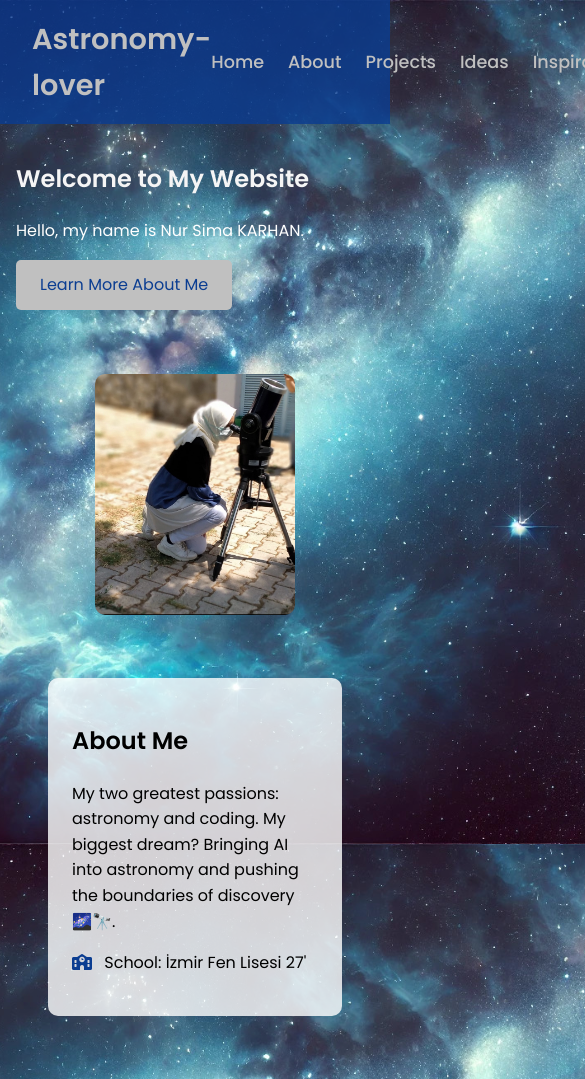
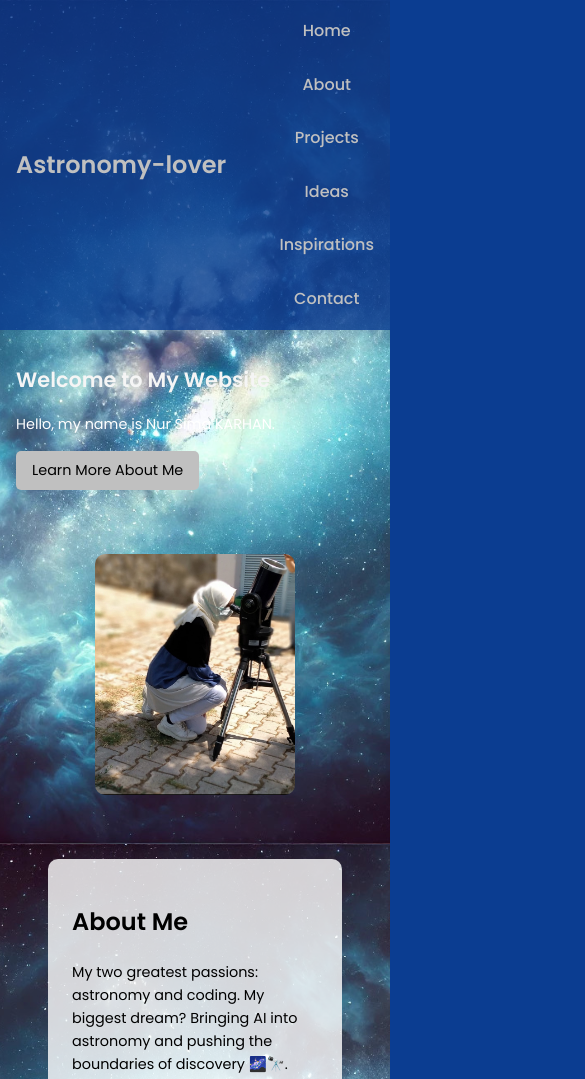
Before and after one commit to 16NK/16NK.github.io, a plain HTML site: page index.html in a window 390 px wide. Shown: the top 1079 px of the page, 585 px wide, since content can reach past the window. Drawn offline with Linux system fonts and the light colour scheme.

Commit message:
main.css

```diff
--- a/CSS/main.css
+++ b/CSS/main.css
@@ -11,7 +11,7 @@ body {
     font-family: 'Poppins', sans-serif;
 }
 
-/* Header */
+
 header {
     display: flex;
     align-items: center;
@@ -24,7 +24,7 @@ header {
     z-index: 1000;
 }
 
-
+/* Logo (Astronomy-lover) */
 header .logo h1 {
     margin: 0;
     font-size: 1.8rem;
@@ -57,12 +57,12 @@ header nav ul li a:hover {
     color: #A9A9A9;
 }
 
-/* Butonlar */
+/* Buttons */
 .btn {
     display: inline-block;
     padding: 0.75rem 1.5rem;
     background: #C0C0C0;
-    color: #0B3D91;
+    color: #000000;
     text-decoration: none;
     border-radius: 5px;
     transition: background 0.3s ease, transform 0.3s ease;
@@ -73,7 +73,7 @@ header nav ul li a:hover {
     transform: translateY(-3px);
 }
 
-/* Kartlar */
+
 .card {
     background: rgba(255, 255, 255, 0.8);
     border-radius: 10px;
@@ -135,7 +135,7 @@ h1, h2, h3, h4, h5, h6 {
     color: #A9A9A9;
 }
 
-/* Profile Image için stil */
+
 .profile-image {
     width: 200px;
     height: auto;
@@ -178,7 +178,7 @@ h1, h2, h3, h4, h5, h6 {
 
 .about .content ul li i {
     margin-right: 0.5rem;
-    color: #0B3D91;
+    color: #000000;
 }
 
 
@@ -194,12 +194,27 @@ h1, h2, h3, h4, h5, h6 {
 
 
 @media (max-width: 768px) {
+
+    .card {
+        flex: 1 1 100%;
+        max-width: 100%;
+        flex-direction: column;
+        text-align: center;
+    }
+
+
+    .card img {
+        width: 100%;
+        max-width: 200px;
+        margin-bottom: 1rem;
+    }
+
+
     .about .row {
         flex-direction: column;
     }
 
-    .about .image,
-    .about .content {
+    .about .image, .about .content {
         flex: 1;
     }
 
@@ -209,17 +224,42 @@ h1, h2, h3, h4, h5, h6 {
         margin-bottom: 1rem;
     }
 
-    .card {
-        flex: 1 1 100%;
-        max-width: 100%;
+
+    header nav ul {
         flex-direction: column;
-        text-align: center;
+        gap: 0.5rem;
     }
 
-    .card img {
-        width: 100%;
-        max-width: 200px;
-        margin-bottom: 1rem;
+    header nav ul li a {
+        font-size: 1rem;
+    }
+
+
+    header {
+        padding: 0.5rem 1rem;
+    }
+
+    header .logo h1 {
+        font-size: 1.5rem;
+    }
+
+
+    .btn {
+        padding: 0.5rem 1rem;
+        font-size: 0.9rem;
+    }
+
+
+    h1 {
+        font-size: 1.5rem;
+    }
+
+    h2 {
+        font-size: 1.3rem;
+    }
+
+    p {
+        font-size: 0.9rem;
     }
 }
 
```
